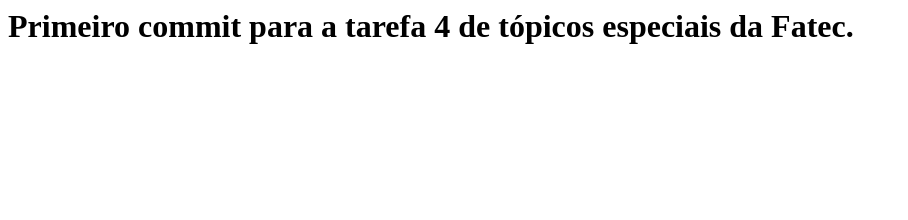
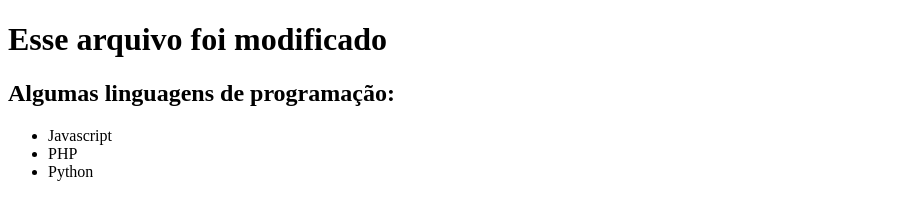
Before and after one commit to DanielHerdy/CI_CD, a plain HTML site: page index.html in a window 1280 px wide. Shown: the whole page, without its empty margins (0-908 px from the left). Drawn offline with Linux system fonts and the light colour scheme.

Commit message:
Adicionado os arquivos sccripts.js e style.css. Modificado o index.html completamente.

```diff
--- a/index.html
+++ b/index.html
@@ -1,8 +1,18 @@
-<html>
-    <head>
-        <title>Tarefa 4 - T&oacute;picos Especiais</title>
-    </head>
-    <body>
-        <h1>Primeiro commit para a tarefa 4 de t&oacute;picos especiais da Fatec.</h1>
-    </body>
+<!DOCTYPE html>
+<html lang="en">
+<head>
+    <meta charset="UTF-8">
+    <meta http-equiv="X-UA-Compatible" content="IE=edge">
+    <meta name="viewport" content="width=device-width, initial-scale=1.0">
+    <title>Exercício de CI/CD</title>
+</head>
+<body>
+    <h1>Esse arquivo foi modificado</h1>
+    <h2>Algumas linguagens de programação:</h2>
+    <ul>
+        <li>Javascript</li>
+        <li>PHP</li>
+        <li>Python</li>
+    </ul>
+</body>
 </html>
```
Also changed, not shown: scripts.js (added), style.css (added).
